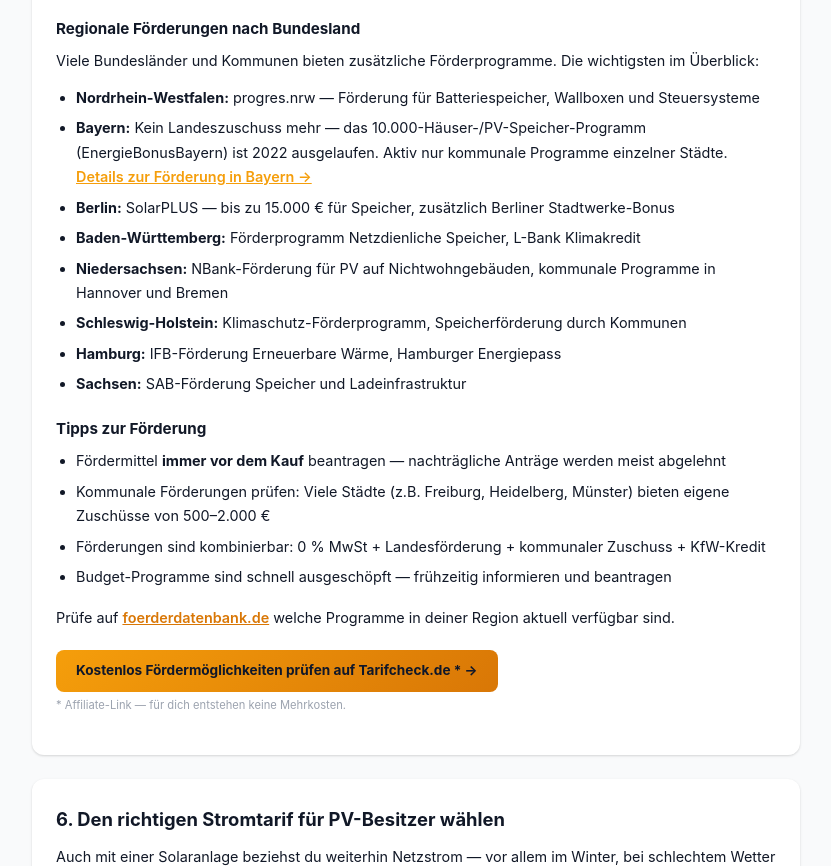
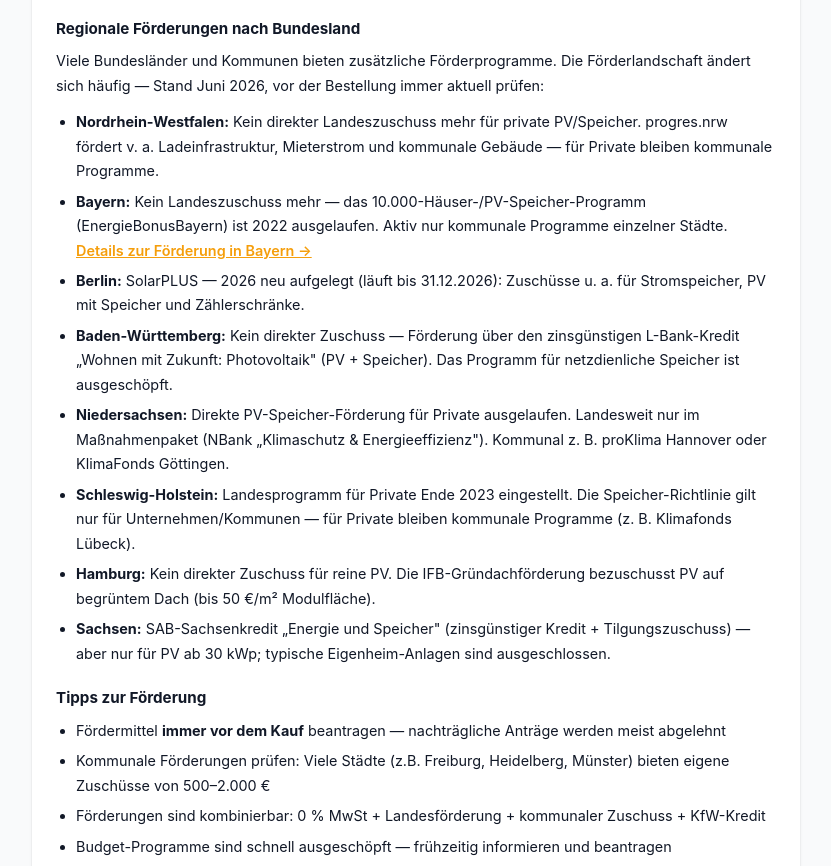
Before and after one commit to an1malischo-blip/PV-Speicher-Rechner, a website: page public/index.html in a window 1280 px wide. Shown: the part 8717-9583 px from the top of the page, without its empty margins (224-1055 px from the left). Drawn offline with Linux system fonts and the light colour scheme.

Commit message:
seo: regionale Förder-Tabelle gegen aktuelle Quellen (Stand Juni 2026)
Faktencheck aller 8 Bundesland-Einträge auf Homepage + Förder-Ratgeber:
- NRW: kein direkter Landeszuschuss mehr für Private (progres.nrw → Lade-
  infrastruktur/Mieterstrom/kommunale Gebäude)
- Berlin: SolarPLUS 2026 neu aufgelegt, bis 31.12.2026 aktiv (korrekt)
- Baden-Württemberg: nur noch L-Bank-Kredit, netzdienliche Speicher ausgeschöpft
- Niedersachsen: Direktförderung ausgelaufen, nur Maßnahmenpaket/kommunal
- Schleswig-Holstein: Landesprogramm Ende 2023 eingestellt
- Hamburg: kein PV-Direktzuschuss, nur IFB-Gründachförderung
- Sachsen: SAB-Kredit nur ab 30 kWp (Eigenheime ausgeschlossen)
Stand-Juni-2026-Hinweis ergänzt.

Co-Authored-By: Claude Opus 4.8 (1M context) <noreply@anthropic.com>

```diff
--- a/public/index.html
+++ b/public/index.html
@@ -1984,16 +1984,16 @@ details .faq-body { padding: 0 16px 14px; font-size: 0.85rem; color: var(--gray-
       </ul>
 
       <h4>Regionale Förderungen nach Bundesland</h4>
-      <p>Viele Bundesländer und Kommunen bieten zusätzliche Förderprogramme. Die wichtigsten im Überblick:</p>
+      <p>Viele Bundesländer und Kommunen bieten zusätzliche Förderprogramme. Die Förderlandschaft ändert sich häufig — Stand Juni 2026, vor der Bestellung immer aktuell prüfen:</p>
       <ul>
-        <li><strong>Nordrhein-Westfalen:</strong> progres.nrw — Förderung für Batteriespeicher, Wallboxen und Steuersysteme</li>
+        <li><strong>Nordrhein-Westfalen:</strong> Kein direkter Landeszuschuss mehr für private PV/Speicher. progres.nrw fördert v. a. Ladeinfrastruktur, Mieterstrom und kommunale Gebäude — für Private bleiben kommunale Programme.</li>
         <li><strong>Bayern:</strong> Kein Landeszuschuss mehr — das 10.000-Häuser-/PV-Speicher-Programm (EnergieBonusBayern) ist 2022 ausgelaufen. Aktiv nur kommunale Programme einzelner Städte. <a href="/ratgeber/pv-foerderung-bayern/" style="color:var(--primary);font-weight:600">Details zur Förderung in Bayern →</a></li>
-        <li><strong>Berlin:</strong> SolarPLUS — bis zu 15.000 € für Speicher, zusätzlich Berliner Stadtwerke-Bonus</li>
-        <li><strong>Baden-Württemberg:</strong> Förderprogramm Netzdienliche Speicher, L-Bank Klimakredit</li>
-        <li><strong>Niedersachsen:</strong> NBank-Förderung für PV auf Nichtwohngebäuden, kommunale Programme in Hannover und Bremen</li>
-        <li><strong>Schleswig-Holstein:</strong> Klimaschutz-Förderprogramm, Speicherförderung durch Kommunen</li>
-        <li><strong>Hamburg:</strong> IFB-Förderung Erneuerbare Wärme, Hamburger Energiepass</li>
-        <li><strong>Sachsen:</strong> SAB-Förderung Speicher und Ladeinfrastruktur</li>
+        <li><strong>Berlin:</strong> SolarPLUS — 2026 neu aufgelegt (läuft bis 31.12.2026): Zuschüsse u. a. für Stromspeicher, PV mit Speicher und Zählerschränke.</li>
+        <li><strong>Baden-Württemberg:</strong> Kein direkter Zuschuss — Förderung über den zinsgünstigen L-Bank-Kredit „Wohnen mit Zukunft: Photovoltaik" (PV + Speicher). Das Programm für netzdienliche Speicher ist ausgeschöpft.</li>
+        <li><strong>Niedersachsen:</strong> Direkte PV-Speicher-Förderung für Private ausgelaufen. Landesweit nur im Maßnahmenpaket (NBank „Klimaschutz & Energieeffizienz"). Kommunal z. B. proKlima Hannover oder KlimaFonds Göttingen.</li>
+        <li><strong>Schleswig-Holstein:</strong> Landesprogramm für Private Ende 2023 eingestellt. Die Speicher-Richtlinie gilt nur für Unternehmen/Kommunen — für Private bleiben kommunale Programme (z. B. Klimafonds Lübeck).</li>
+        <li><strong>Hamburg:</strong> Kein direkter Zuschuss für reine PV. Die IFB-Gründachförderung bezuschusst PV auf begrüntem Dach (bis 50 €/m² Modulfläche).</li>
+        <li><strong>Sachsen:</strong> SAB-Sachsenkredit „Energie und Speicher" (zinsgünstiger Kredit + Tilgungszuschuss) — aber nur für PV ab 30 kWp; typische Eigenheim-Anlagen sind ausgeschlossen.</li>
       </ul>
 
       <h4>Tipps zur Förderung</h4>
```
Also changed, not shown: public/ratgeber/pv-foerderung/index.html (+8 -8 lines).
